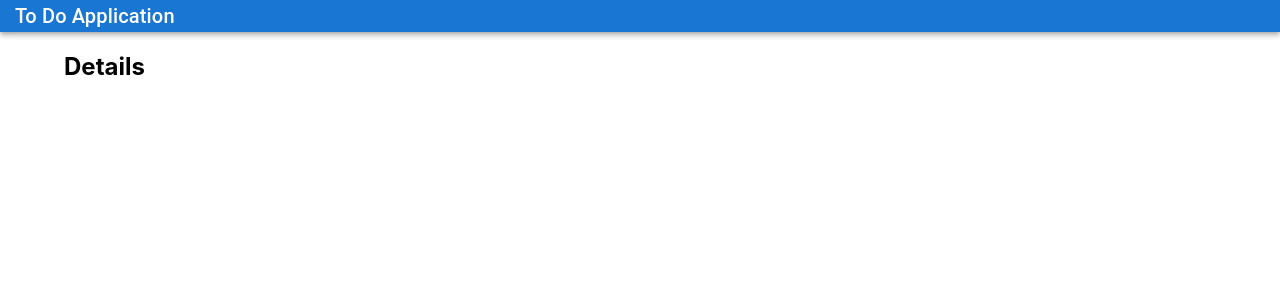
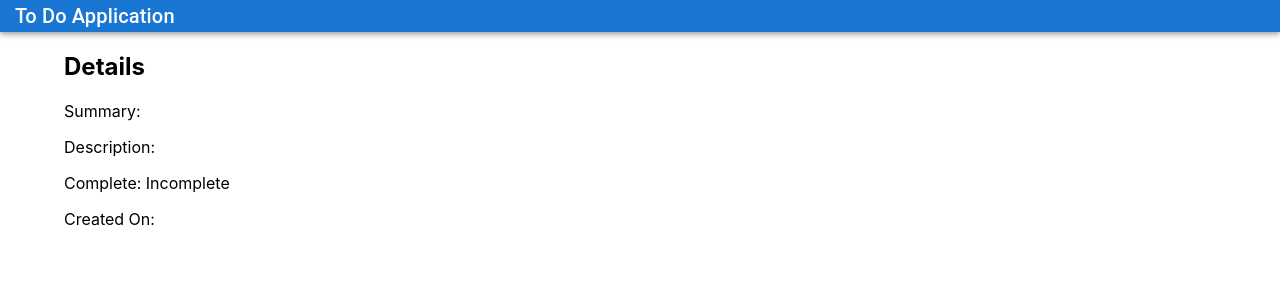
Before and after one commit to mgordon82/todo-app, a React (Create React App) app: page /detail in a window 1280 px wide. Shown: the top 300 px of the page. Built offline with nearby package versions, Linux system fonts and the light colour scheme.

Commit message:
adding basic details

```diff
--- a/src/Views/DetailView.jsx
+++ b/src/Views/DetailView.jsx
@@ -1,7 +1,25 @@
+import { useEffect, useState } from 'react';
+// import { useLocation } from 'react-router-dom';
+
 const DetailView = () => {
+  const local = JSON.parse(localStorage.getItem('detailData')) || {};
+  const [data, setData] = useState({});
+
+  useEffect(() => {
+    if (local) {
+      setData(local);
+    }
+  }, []);
+
+  const { summary, description, completed, completedDate, createdDate } = data;
   return (
     <div>
       <h2>Details</h2>
+      <p>Summary: {summary}</p>
+      <p>Description: {description}</p>
+      <p>Complete: {completed ? 'Completed' : 'Incomplete'}</p>
+      {completed && <p>Completed On: {completedDate}</p>}
+      <p>Created On: {createdDate}</p>
     </div>
   );
 };
```
